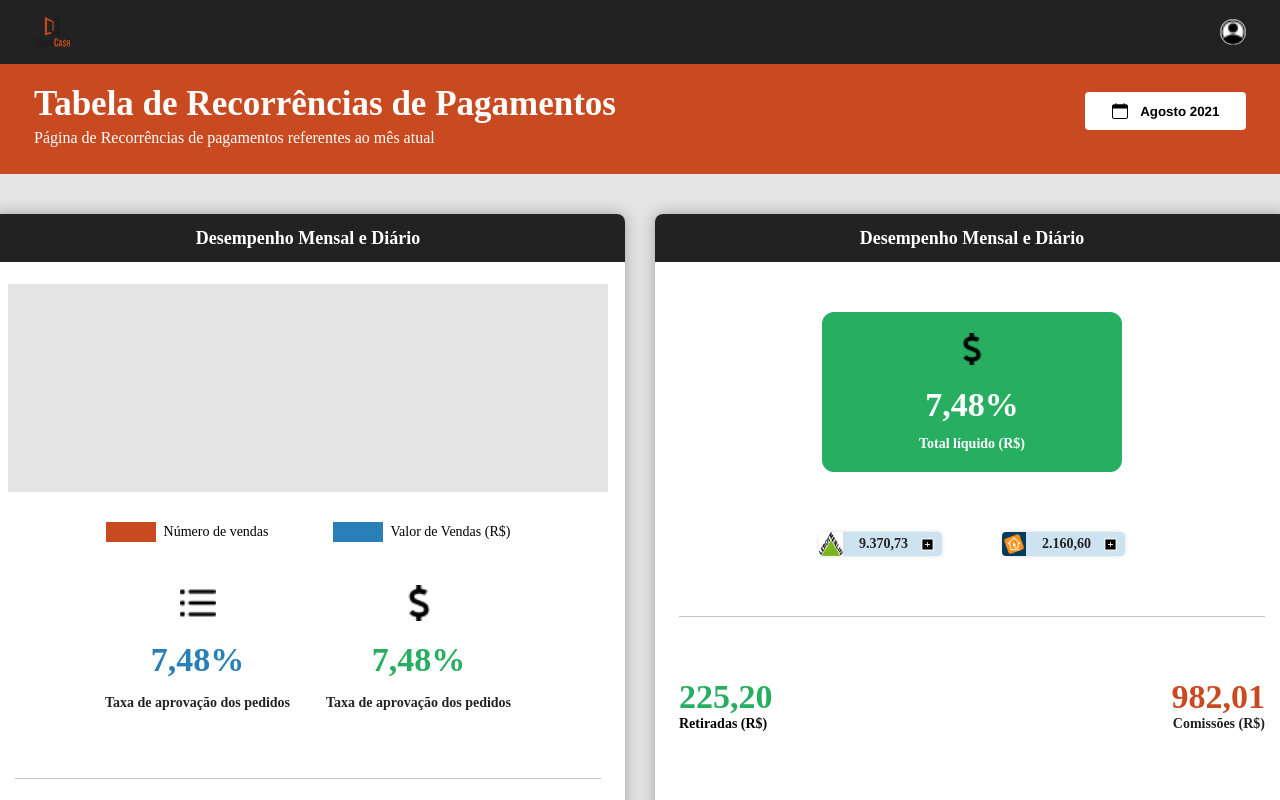
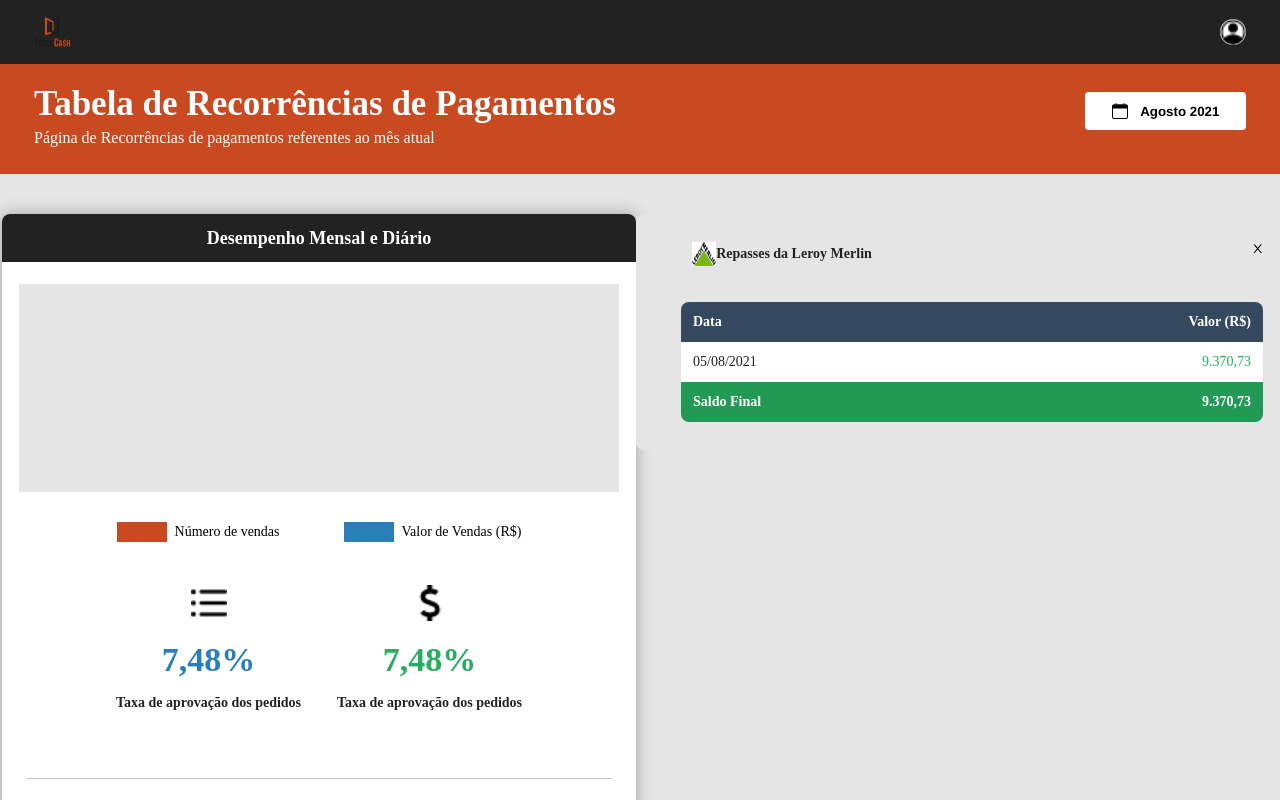
Before and after one commit to manoelduran/TrackCash, a React (Create React App) app: page /Dashboard in a window 1280 px wide. Both pictures are taken after a click on the button 927 px from the left and 544 px from the top of the page. Shown: the top 800 px of the page. Built offline with nearby package versions, Linux system fonts and the light colour scheme.

Commit message:
company context

```diff
--- a/src/components/Modal/index.tsx
+++ b/src/components/Modal/index.tsx
@@ -1,17 +1,52 @@
+import { useContext } from 'react';
+import { AiOutlineClose } from 'react-icons/ai';
+import { CompanyContext } from '../../contexts/CompanyContext';
 import {
     Container,
     Header,
+    TitleDiv,
     Icon,
     Title,
+    Button,
+    Rectangles,
+    FirstRectangle,
+    SecondRectangle,
+    ThirdRectangle,
+    NameTag,
+    ValueTag,
+    Date,
+    Value,
+    Total,
+    TotalValue,
 } from './styles';
 
-export function Modal(){
+export function Modal() {
+    const {handleCloseModal} = useContext(CompanyContext)
     return (
         <Container>
             <Header>
-            <Icon src="/leroy.png"/>
+                <TitleDiv>
+                <Icon src="/leroy.png" />
                 <Title>Repasses da Leroy Merlin</Title>
+                </TitleDiv>
+                <Button onClick={handleCloseModal}>
+                <AiOutlineClose/>
+                </Button>
             </Header>
+            <Rectangles>
+                <FirstRectangle>
+                    <NameTag>Data</NameTag>
+                    <ValueTag>Valor (R$)</ValueTag>
+                </FirstRectangle>
+                <SecondRectangle>
+                    <Date>05/08/2021</Date>
+                    <Value>9.370,73</Value>
+                </SecondRectangle>
+                <ThirdRectangle>
+                    <Total>Saldo Final</Total>
+                    <TotalValue>9.370,73</TotalValue>
+                </ThirdRectangle>
+            </Rectangles>
         </Container>
     );
 }
--- a/src/components/Modal/styles.ts
+++ b/src/components/Modal/styles.ts
@@ -1,9 +1,178 @@
 import styled from "styled-components";
 
-export const Container = styled.div``;
+export const Container = styled.div`
+display: flex;
+flex-direction: column;
+justify-content: center;
+align-items: center;
+padding: 30px;
+position: relative;
+width: 642px;
+height: 236px;
+border-radius: 8px;
+background: ${({theme}) => theme.background};
+`;
 
-export const Header = styled.div``;
+export const Header = styled.div`
+display: flex;
+flex-direction: row;
+justify-content: space-between;
+align-items: flex-start;
+position: static;
+width: 582px;
+height: 24px;
+margin-left: 30px;
+top: calc(50% - 24px/2 - 76px);
+`;
 
-export const Icon = styled.img``;
+export const TitleDiv = styled.div`
+display: flex;
+flex-direction: row;
+justify-content: center;
+align-items: center;
+position: static;
+width: 202px;
+height: 24px;
+`;
 
-export const Title = styled.h1``;
+export const Icon = styled.img`
+width: 24px;
+height: 24px;
+background: ${({theme}) => theme.white};
+`;
+
+export const Title = styled.h1`
+font-family: Ubuntu;
+font-style: normal;
+font-weight: bold;
+font-size: 14px;
+line-height: 16px;
+display: flex;
+align-items: center;
+text-align: center;
+color: ${({theme}) => theme.dark};
+`;
+
+export const Button = styled.button`
+width: 12px;
+height: 12px;
+border: none;
+cursor: pointer;
+background: ${({theme}) => theme.background};
+`;
+
+export const Rectangles = styled.div`
+display: flex;
+flex-direction: column;
+align-items: flex-start;
+position: static;
+width: 582px;
+height: 120px;
+margin-left: 30px;
+margin-top: 36px;
+`;
+export const FirstRectangle = styled.div`
+display: flex;
+flex-direction: row;
+justify-content: space-between;
+align-items: flex-start;
+padding: 12px;
+position: static;
+width: 582px;
+height: 40px;
+border-radius: 8px 8px 0px 0px;
+background: ${({ theme }) => theme.blueDark};
+    `;
+
+export const NameTag = styled.div`
+color: ${({ theme }) => theme.white};
+    display: flex;
+align-items: center;
+text-align: center;
+font-family: Ubuntu;
+font-style: normal;
+font-weight: bold;
+font-size: 14px;
+line-height: 16px;
+`;
+export const ValueTag = styled.div`
+color: ${({ theme }) => theme.white};
+font-family: Ubuntu;
+font-style: normal;
+font-weight: bold;
+font-size: 14px;
+line-height: 16px;
+display: flex;
+align-items: center;
+text-align: center;
+`;
+export const SecondRectangle = styled.div`
+    display: flex;
+flex-direction: row;
+justify-content: space-between;
+align-items: flex-start;
+padding: 12px;
+position: static;
+width: 582px;
+height: 40px;
+
+background: ${({ theme }) => theme.white};
+    `;
+
+export const Date = styled.span`
+    color: ${({ theme }) => theme.dark};
+    display: flex;
+align-items: center;
+text-align: center;
+font-family: Ubuntu;
+font-style: normal;
+font-weight: 300;
+font-size: 14px;
+line-height: 16px;
+`;
+export const Value = styled.span`
+color: ${({ theme }) => theme.green};
+font-family: Ubuntu;
+font-style: normal;
+font-weight: 300;
+font-size: 14px;
+line-height: 16px;
+display: flex;
+align-items: center;
+text-align: center;
+`;
+export const ThirdRectangle = styled.div`
+    display: flex;
+flex-direction: row;
+justify-content: space-between;
+align-items: flex-start;
+padding: 12px;
+position: static;
+width: 582px;
+height: 40px;
+border-radius: 0px 0px 8px 8px ;
+background: ${({ theme }) => theme.greenDark};
+    `;
+
+export const Total = styled.div`
+    color: ${({ theme }) => theme.white};
+    display: flex;
+align-items: center;
+text-align: center;
+font-family: Ubuntu;
+font-style: normal;
+font-weight: bold;
+font-size: 14px;
+line-height: 16px;
+ `;
+export const TotalValue = styled.div`
+ color: ${({ theme }) => theme.white};
+font-family: Ubuntu;
+font-style: normal;
+font-weight: bold;
+font-size: 14px;
+line-height: 16px;
+display: flex;
+align-items: center;
+text-align: center;
+ `;
--- a/src/components/RightCard/index.tsx
+++ b/src/components/RightCard/index.tsx
@@ -1,4 +1,7 @@
+import { useContext } from 'react';
 import { AiFillPlusSquare } from 'react-icons/ai';
+import { CompanyContext } from '../../contexts/CompanyContext';
+import { Modal } from '../Modal';
 
 import {
     Container,
@@ -30,7 +33,11 @@
 } from './styles';
 
 export function RightCard() {
+    const {  handleOpenModal, isModalVisible } = useContext(CompanyContext)
     return (
+        <>
+            {isModalVisible ? <Modal />
+                :
                 <Container>
                     <Header>
                         <HeaderTitle>Desempenho Mensal e Diário</HeaderTitle>
@@ -42,19 +49,19 @@
                     </CardDiv>
                     <ModalsDiv>
                         <ModalDivLeft>
-                    <IconLeft src="leroy.png" alt="Leroy Merlin"/>
+                            <IconLeft src="leroy.png" alt="Leroy" />
                             <LeftValueDiv>
                                 <LeftValue>9.370,73</LeftValue>
-                        <ButtonIconLeft>
+                                <ButtonIconLeft onClick={handleOpenModal}>
                                     <AiFillPlusSquare size={13} />
                                 </ButtonIconLeft>
                             </LeftValueDiv>
                         </ModalDivLeft>
                         <ModalDivRight>
-                    <IconRight src="madeira.png" alt="Madeira Madeira"/>
+                            <IconRight src="madeira.png" alt="Madeira Madeira" />
                             <RightValueDiv>
                                 <RightValue>2.160,60</RightValue>
-                        <ButtonIconRight>
+                                <ButtonIconRight onClick={handleOpenModal}>
                                     <AiFillPlusSquare size={13} />
                                 </ButtonIconRight>
                             </RightValueDiv>
@@ -92,5 +99,7 @@
                         </TransactionRight>
                     </TransactionsData>
                 </Container>
+            }
+        </>
     );
 }
--- /dev/null
+++ b/src/contexts/CompanyContext.tsx
@@ -0,0 +1,33 @@
+import React, { ReactNode, useState } from "react";
+
+
+interface CompanyProviderProps {
+  children: ReactNode;
+}
+
+interface ICompanyContext {
+    companys: Channels[];
+    setCompanys: (companys: Channels[]) => void;
+    isModalVisible: boolean;
+    setIsModalVisible: (isModalVisible: boolean) => void;
+    handleOpenModal: () => void;
+    handleCloseModal: () => void;
+}
+
+export const CompanyContext = React.createContext<ICompanyContext>({} as ICompanyContext);
+
+export function CompanyProvider({ children }: CompanyProviderProps) {
+    const [companys, setCompanys] = useState<Channels[]>({} as Channels[]);
+    const [isModalVisible, setIsModalVisible] = useState(false);
+    function handleOpenModal() {
+      setIsModalVisible(true)
+    }
+    function handleCloseModal() {
+      setIsModalVisible(false)
+    }
+  return (
+    <CompanyContext.Provider value={{companys, setCompanys,  handleCloseModal, handleOpenModal, isModalVisible, setIsModalVisible }}>
+      {children}
+    </CompanyContext.Provider>
+  )
+}
--- a/src/declarations/ApiModels.d.ts
+++ b/src/declarations/ApiModels.d.ts
@@ -53,7 +53,7 @@
     }
 }
 
-interface UserChannels{
+interface Channels{
     balances_total: number,
     balances_marketplaces: [
         {
--- a/src/pages/App.tsx
+++ b/src/pages/App.tsx
@@ -3,20 +3,23 @@
 import { GlobalStyle } from '../styles/global';
 import theme from '../styles/theme';
 import { AuthProvider } from '../contexts/AuthContext';
-import { BrowserRouter as Router} from 'react-router-dom';
+import { BrowserRouter as Router } from 'react-router-dom';
 import Rotas from '../routes';
+import {  CompanyProvider } from '../contexts/CompanyContext';
+
 
 
 
 
 const App = (): JSX.Element => (
   <AuthProvider>
-  <ThemeProvider theme={theme}>
-  <GlobalStyle/>
-    <Router>
-      <Rotas/>
-    </Router>
-  </ThemeProvider>
+    <CompanyProvider>
+    <ThemeProvider theme={theme}>
+      <GlobalStyle /> <Router>
+        <Rotas />
+      </Router>
+    </ThemeProvider>
+    </CompanyProvider>
   </AuthProvider>
 );
 
```
Lines whose indentation alone changed are shown as unchanged.
